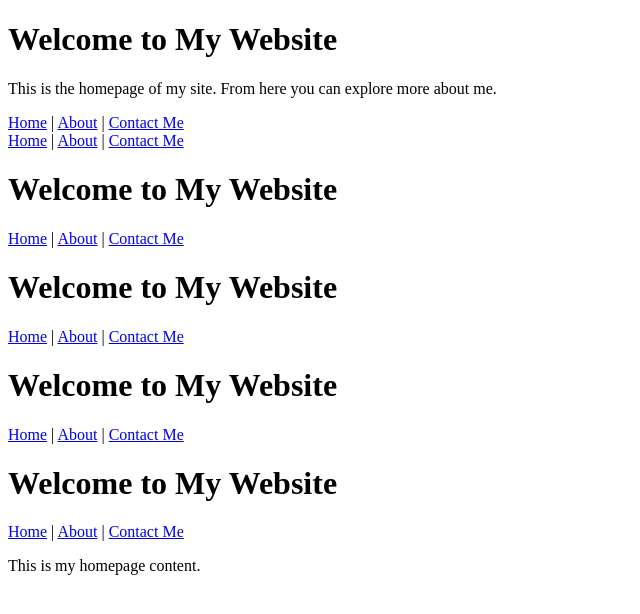
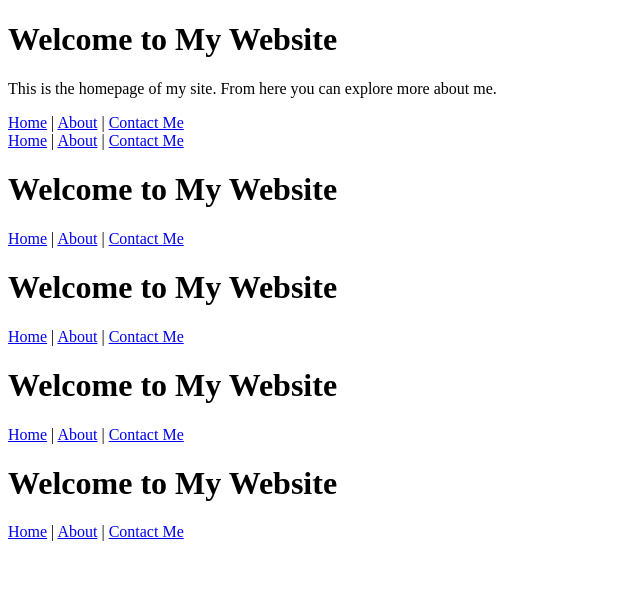
Before and after one commit to koltnradicke-svg/koltnradicke.github.io, a plain HTML site: page index.html in a window 1280 px wide. Shown: the whole page, without its empty margins (0-640 px from the left). Drawn offline with Linux system fonts and the light colour scheme.

Commit message:
Remove homepage content from index.html

```diff
--- a/index.html
+++ b/index.html
@@ -76,7 +76,3 @@
     <a href="about.html">About</a> |
     <a href="mailto:yourname@example.com">Contact Me</a>
   </nav>
-
-  <p>This is my homepage content.</p>
-</body>
-</html>
```
